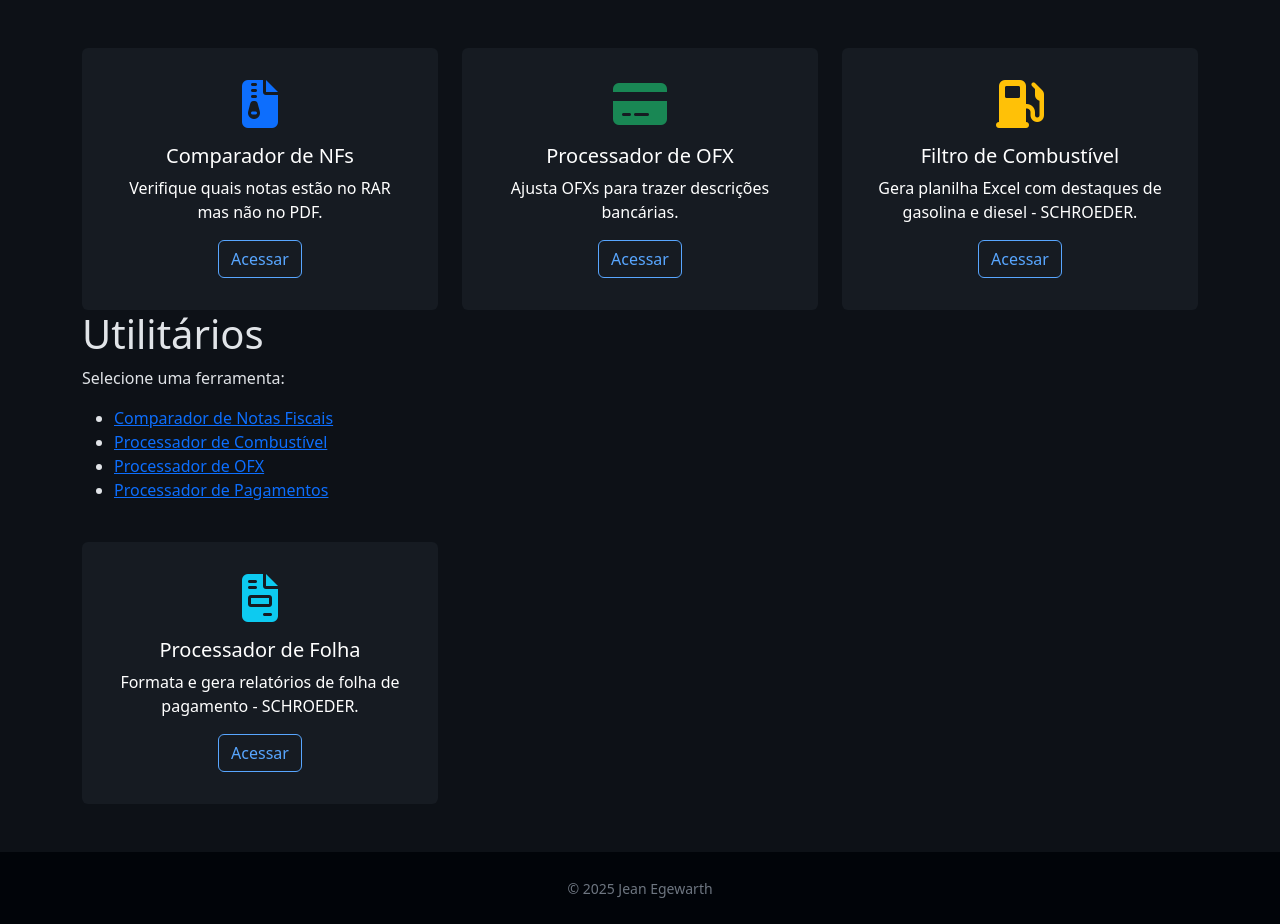
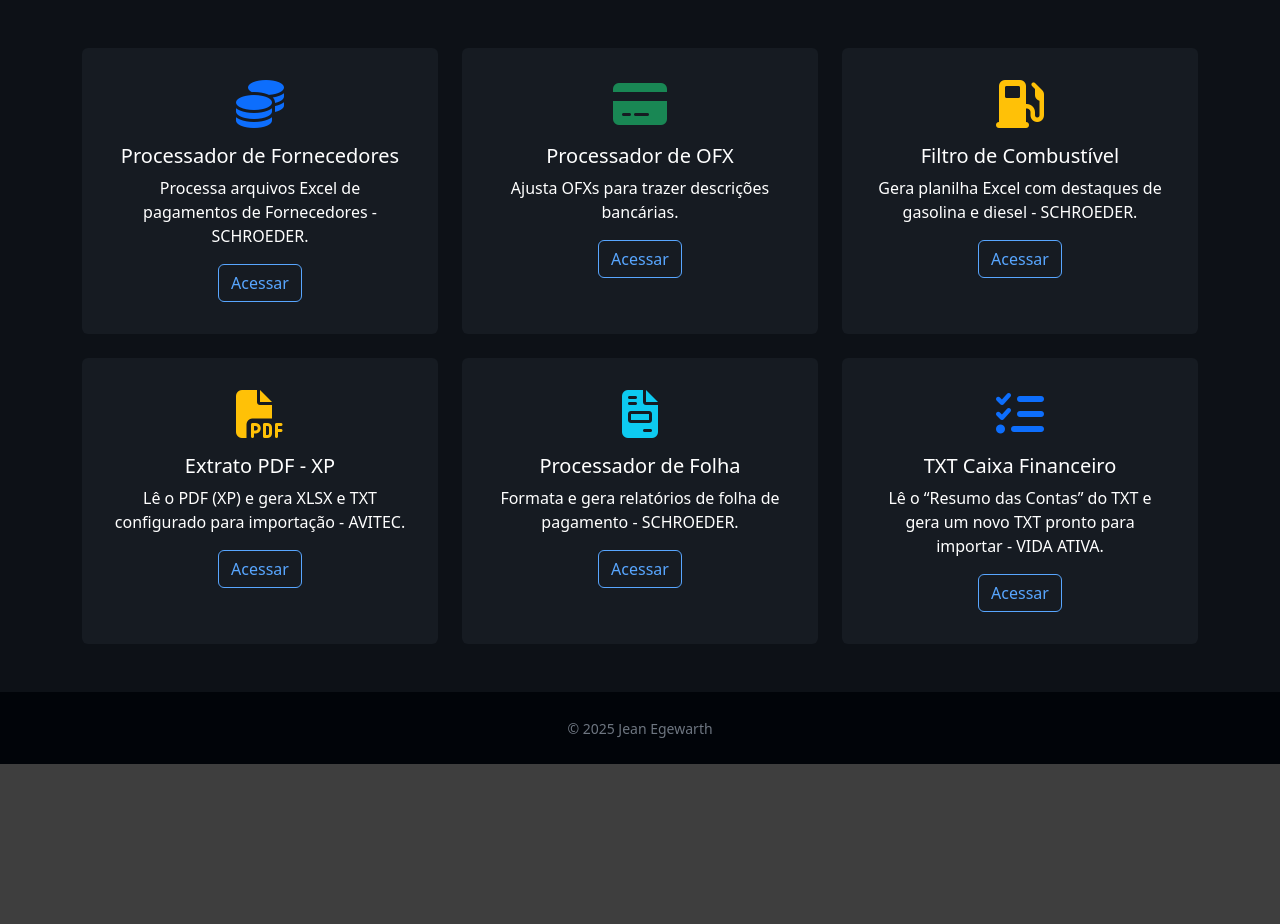
Before and after one commit to Egewarth05/Utilitarios, a Flask app: page / in a window 1280 px wide. Shown: the part 800-1724 px from the top of the page. After the commit the page ends 1564 px from the top, so only its background shows below. Run offline with Flask 3, Linux system fonts and the light colour scheme.

Commit message:
Update index.html

```diff
--- a/templates/index.html
+++ b/templates/index.html
@@ -6,14 +6,8 @@
   <link href="https://cdn.jsdelivr.net/npm/bootstrap@5.3.0/dist/css/bootstrap.min.css" rel="stylesheet"/>
   <link href="https://cdnjs.cloudflare.com/ajax/libs/font-awesome/6.4.0/css/all.min.css" rel="stylesheet"/>
   <style>
-    body {
-      background: #0d1117;
-      color: #e1e4e8;
-    }
-    .navbar {
-      background: rgba(0,0,0,0.7);
-    }
-    /* Hero full-screen */
+    body { background: #0d1117; color: #e1e4e8; }
+    .navbar { background: rgba(0,0,0,0.7); }
     .hero {
       height: 100vh;
       background: url('/static/img/hero-bg.jpg') center/cover no-repeat;
@@ -21,35 +15,15 @@
     }
     .hero::before {
       content: '';
-      position: absolute;
-      inset: 0;
+      position: absolute; inset: 0;
       background: rgba(0,0,0,0.6);
     }
-    .hero .content {
-      position: relative;
-      z-index: 1;
-    }
-    #tools .card,
-    #tools .card .card-body {
-    color: #ffffff !important;
-    }
-    /* Cards section */
-    #tools .card {
-      background: #161b22;
-      border: none;
-    }
-    #tools .card .btn-outline-light {
-      border-color: #58a6ff;
-      color: #58a6ff;
-    }
-    #tools .card .btn-outline-light:hover {
-      background: #58a6ff;
-      color: #0d1117;
-    }
-    footer {
-      background: #010409;
-      color: #6e7681;
-    }
+    .hero .content { position: relative; z-index: 1; }
+    #tools .card, #tools .card .card-body { color: #ffffff !important; }
+    #tools .card { background: #161b22; border: none; }
+    #tools .card .btn-outline-light { border-color: #58a6ff; color: #58a6ff; }
+    #tools .card .btn-outline-light:hover { background: #58a6ff; color: #0d1117; }
+    footer { background: #010409; color: #6e7681; }
   </style>
 </head>
 <body>
@@ -88,10 +62,10 @@
         <div class="col-md-4">
           <div class="card h-100 text-center p-3">
             <div class="card-body">
-              <i class="fas fa-file-archive fa-3x mb-3 text-primary"></i>
-              <h5 class="card-title">Comparador de NFs</h5>
-              <p class="card-text">Verifique quais notas estão no RAR mas não no PDF.</p>
-              <a href="{{ url_for('nf_comparador') }}" class="btn btn-outline-light">Acessar</a>
+              <i class="fas fa-coins fa-3x mb-3 text-primary"></i>
+              <h5 class="card-title">Processador de Fornecedores</h5>
+              <p class="card-text">Processa arquivos Excel de pagamentos de Fornecedores - SCHROEDER.</p>
+              <a href="{{ url_for('pagamentos_processador') }}" class="btn btn-outline-light">Acessar</a>
             </div>
           </div>
         </div>
@@ -118,14 +92,15 @@
           </div>
         </div>
 
-        <div class="container">
-          <h1>Utilitários</h1>
-          <p>Selecione uma ferramenta:</p>
-          <ul>
-              <li><a href="/nf_comparador">Comparador de Notas Fiscais</a></li>
-              <li><a href="/combustivel">Processador de Combustível</a></li>
-              <li><a href="/ofx_processador">Processador de OFX</a></li>
-              <li><a href="/pagamentos">Processador de Pagamentos</a></li> </ul>
+        <div class="col-md-4">
+          <div class="card h-100 text-center p-3">
+            <div class="card-body">
+              <i class="fas fa-file-pdf fa-3x mb-3 text-warning"></i>
+              <h5 class="card-title">Extrato PDF - XP</h5>
+              <p class="card-text">Lê o PDF (XP) e gera XLSX e TXT configurado para importação - AVITEC.</p>
+              <a href="{{ url_for('extrato_pdf') }}" class="btn btn-outline-light">Acessar</a>
+            </div>
+          </div>
         </div>
 
         <div class="col-md-4">
@@ -133,8 +108,19 @@
             <div class="card-body">
               <i class="fas fa-file-invoice fa-3x mb-3 text-info"></i>
               <h5 class="card-title">Processador de Folha</h5>
-              <p class="card-text">Formata e gera relatórios de folha de pagamento - SCHROEDER. </p>
+              <p class="card-text">Formata e gera relatórios de folha de pagamento - SCHROEDER.</p>
               <a href="{{ url_for('folha_pagamento') }}" class="btn btn-outline-light">Acessar</a>
+            </div>
+          </div>
+        </div>
+
+        <div class="col-md-4">
+          <div class="card h-100 text-center p-3">
+            <div class="card-body">
+              <i class="fas fa-list-check fa-3x mb-3 text-primary"></i>
+              <h5 class="card-title">TXT Caixa Financeiro</h5>
+              <p class="card-text">Lê o “Resumo das Contas” do TXT e gera um novo TXT pronto para importar - VIDA ATIVA.</p>
+              <a href="{{ url_for('resumo_contas') }}" class="btn btn-outline-light">Acessar</a>
             </div>
           </div>
         </div>
```
Lines whose indentation alone changed are shown as unchanged.
